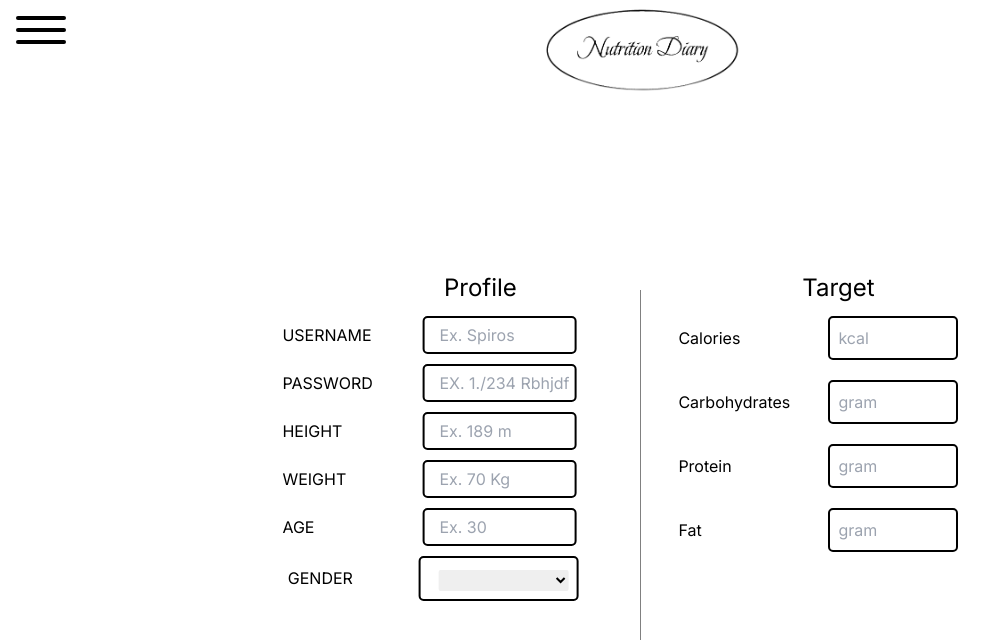
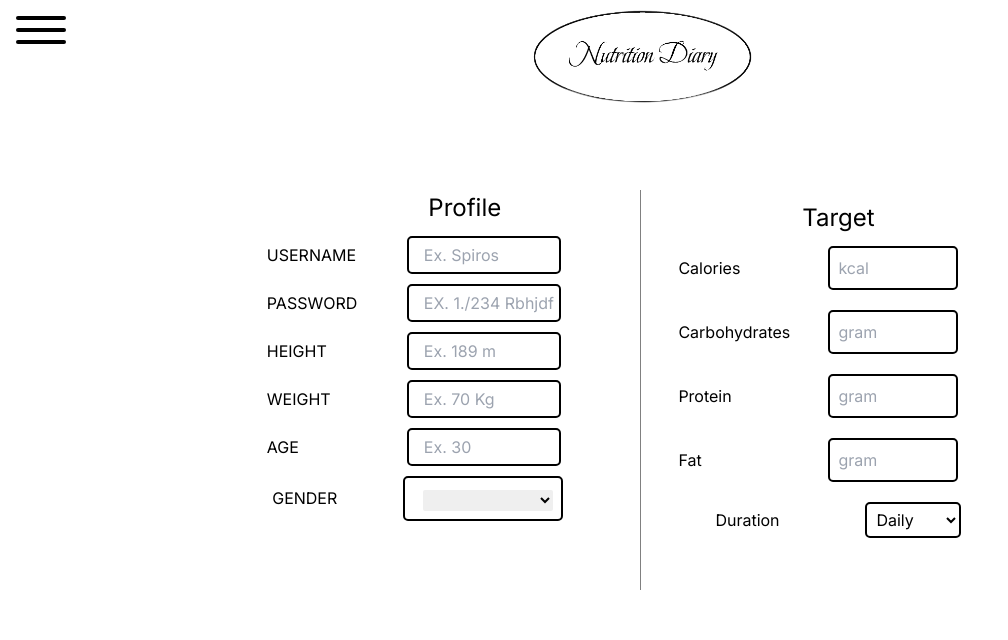
Before and after one commit to spiros132/DAT257, a Next.js app in the folder nutrition-diary/: page /dashboard/profile in a window 1280 px wide. Shown: the top 640 px of the page, without its empty margins (0-1008 px from the left). Built offline with nearby package versions, Linux system fonts and the light colour scheme.

Commit message:
Added Duration button

```diff
--- a/nutrition-diary/src/app/dashboard/profile/page.tsx
+++ b/nutrition-diary/src/app/dashboard/profile/page.tsx
@@ -5,8 +5,8 @@ const ProfilePage = () => {
     <div style={{ backgroundColor: 'white', minHeight: '100vh', padding: '2px', width: '100%', maxWidth: '100vw' }}>
       {/** NutritionDiary.png */}
       <div style={{ display: 'flex', justifyContent: 'center' }}>
-        <img src="/NutritionDiary1.png" alt="Nutrition Diary Logo" style={{ width: '220px', margin: '0 auto', marginBottom: '10px' }} />
-        <div style={{ position: 'absolute', top: '140px', left: '41%', transform: 'translateX(-40%)', display: 'flex', flexDirection: 'column', alignItems: 'center' }}> {/** Increased space */}
+        <img src="/NutritionDiary1.png" alt="Nutrition Diary Logo" style={{ width: '250px', margin: '0 auto', marginBottom: '10px' }} />
+        <div style={{ position: 'absolute', top: '60px', left: '41%', transform: 'translateX(-50%)', display: 'flex', flexDirection: 'column', alignItems: 'center' }}> {/** Increased space */}
 
     {/** Left side of the vertical line */}
     <div style={{ marginBottom: '130px' }}></div> {/** add an empty line */}
@@ -108,8 +108,8 @@ const ProfilePage = () => {
 </div>
 
  {/** ////////////////////RIGHT SECTION////MIRROR//////////////// */}
-        </div>
-        <div style={{ position: 'absolute', top: '120px', left: '63%', transform: 'translateX(-40%)', display: 'flex', flexDirection: 'column', alignItems: 'center' }}>
+    </div>
+        <div style={{ position: 'absolute', top: '50px', left: '63%', transform: 'translateX(-40%)', display: 'flex', flexDirection: 'column', alignItems: 'center' }}>
         <div style={{ position: 'relative',marginBottom: '150px', marginLeft: '-90px' }}></div>
         <h2 style={{ color: 'black', fontSize: '24px', marginBottom: '10px' }}>Target</h2>
 
@@ -157,10 +157,54 @@ const ProfilePage = () => {
         </button>
         </div>
 
+        <div style={{position: 'relative', marginBottom: '20px', display: 'flex', alignItems: 'center'}}>
+            <span style={{  width: '130px', marginRight: '20px'}}>Duration</span>
+            <select
+            style={{
+                backgroundColor: 'white',
+                color: 'black',
+                padding: '5px',
+                borderRadius: '5px',
+                border: '2px solid black',
+                position: 'relative'
+            }}>
+                <option value="daily">Daily</option>
+                <option value="weekly">Weekly</option>
+                <option value="monthly">Monthly</option>
+
+            </select>
+            <button
+                style={{
+                    backgroundColor: 'bg-primary h-full w-[50%]',
+                    border: 'none',
+                    cursor: 'pointer',
+                    width: '30px',
+                    height: '30px',
+                    borderRadius: '5px',
+                    display: 'flex',
+                    alignItems: 'center',
+                    justifyContent: 'center',
+                    position: 'absolute',
+                    //right:  '-60',
+                    right: '-40px',
+                    top: '50%',
+                    transform: 'translateY(-50%)',
+                }}
+                >
+                <svg
+                    xmlns="http://www.w3.org/2000/svg"
+                    viewBox="0 0 512 512"
+                    style={{ width: '70%', height: '70%', fill: 'white' }}
+                >
+                    <path d="M362.7 19.3L314.3 67.7 444.3 197.7l48.4-48.4c25-25 25-65.5 0-90.5L453.3 19.3c-25-25-65.5-25-90.5 0zm-71 71L58.6 323.5c-10.4 10.4-18 23.3-22.2 37.4L1 481.2C-1.5 489.7 .8 498.8 7 505s15.3 8.5 23.7 6.1l120.3-35.4c14.1-4.2 27-11.8 37.4-22.2L421.7 220.3 291.7 90.3z"/>
+                </svg>
+            </button>
+
         </div>
+    </div>
 
         {/** vertical line */}
-        <div style={{ position: 'absolute', top: '290px', left: '50%', width: '1px', height: '50%', backgroundColor: 'grey' }}></div>
+        <div style={{ position: 'absolute', top: '190px', left: '50%', width: '1px', height: '50%', backgroundColor: 'grey' }}></div>
       </div>
     </div>
   );
```
